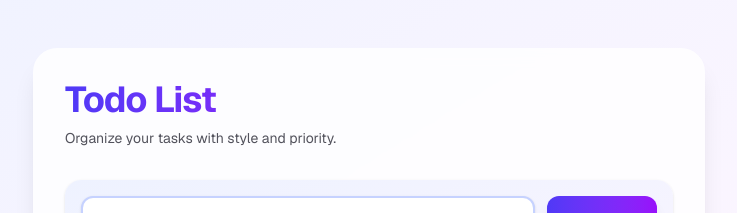
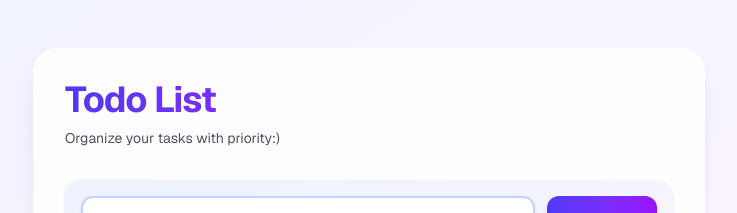
Before and after one commit to a7med-alshatebi/todo-list, a Next.js app: page / in a window 1280 px wide. Shown: the top 213 px of the page, without its empty margins (271-1008 px from the left). Built offline with nearby package versions, Linux system fonts and the light colour scheme.

Commit message:
Update tagline in header to emphasize task priority

```diff
--- a/app/page.tsx
+++ b/app/page.tsx
@@ -80,7 +80,7 @@ export default function Home() {
             Todo List
           </h1>
           <p className="mt-2 text-xs text-zinc-600 dark:text-zinc-400 sm:text-sm">
-            Organize your tasks with style and priority.
+            Organize your tasks with priority:)
           </p>
         </header>
 
```
